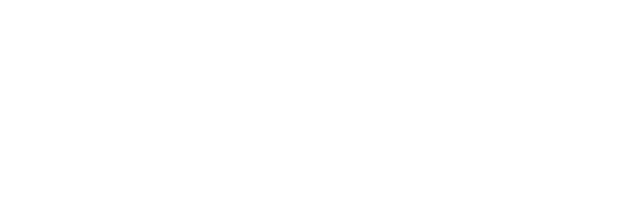
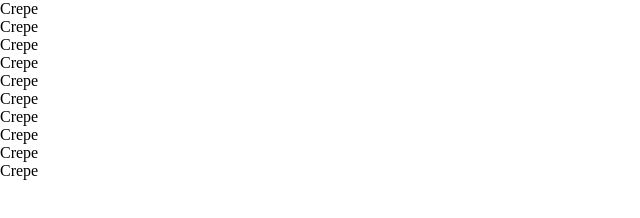
Before and after one commit to whoo3474/squareGridLayout, a plain HTML site: page index.html in a window 1280 px wide. Shown: the whole page, without its empty margins (0-640 px from the left). Drawn offline with Linux system fonts and the light colour scheme.

Commit message:
squareGridLayout : base

```diff
--- a/index.html
+++ b/index.html
@@ -6,7 +6,60 @@
     </head>
     <body>
 
-
+     <div class="wrapper">
+         <ul class="sq">
+            <li class="sq-item">
+                <a class="sq-item-anchor" href="">
+                    Crepe
+                </a>
+             </li>
+             <li class="sq-item">
+                <a class="sq-item-anchor" href="">
+                    Crepe
+                </a>
+             </li>
+             <li class="sq-item">
+                <a class="sq-item-anchor" href="">
+                    Crepe
+                </a>
+             </li>
+             <li class="sq-item">
+                <a class="sq-item-anchor" href="">
+                    Crepe
+                </a>
+             </li>
+             <li class="sq-item">
+                <a class="sq-item-anchor" href="">
+                    Crepe
+                </a>
+             </li>
+             <li class="sq-item">
+                <a class="sq-item-anchor" href="">
+                    Crepe
+                </a>
+             </li>
+             <li class="sq-item">
+                <a class="sq-item-anchor" href="">
+                    Crepe
+                </a>
+             </li>
+             <li class="sq-item">
+                <a class="sq-item-anchor" href="">
+                    Crepe
+                </a>
+             </li>
+             <li class="sq-item">
+                <a class="sq-item-anchor" href="">
+                    Crepe
+                </a>
+             </li>
+             <li class="sq-item">
+                <a class="sq-item-anchor" href="">
+                    Crepe
+                </a>
+             </li>
+         </ul>
+     </div>
 
 
 
--- a/style.css
+++ b/style.css
@@ -0,0 +1,17 @@
+/* 반응형은 모바일부터 시작하여 PC로 */
+/* 마크업은 전체적인것 부터 */
+
+/* reset */
+body, ul {
+  margin: 0;
+  padding: 0;
+}
+
+li {
+  list-style-type: none;
+}
+
+a {
+  text-decoration: none;
+  color: inherit;
+}
```
